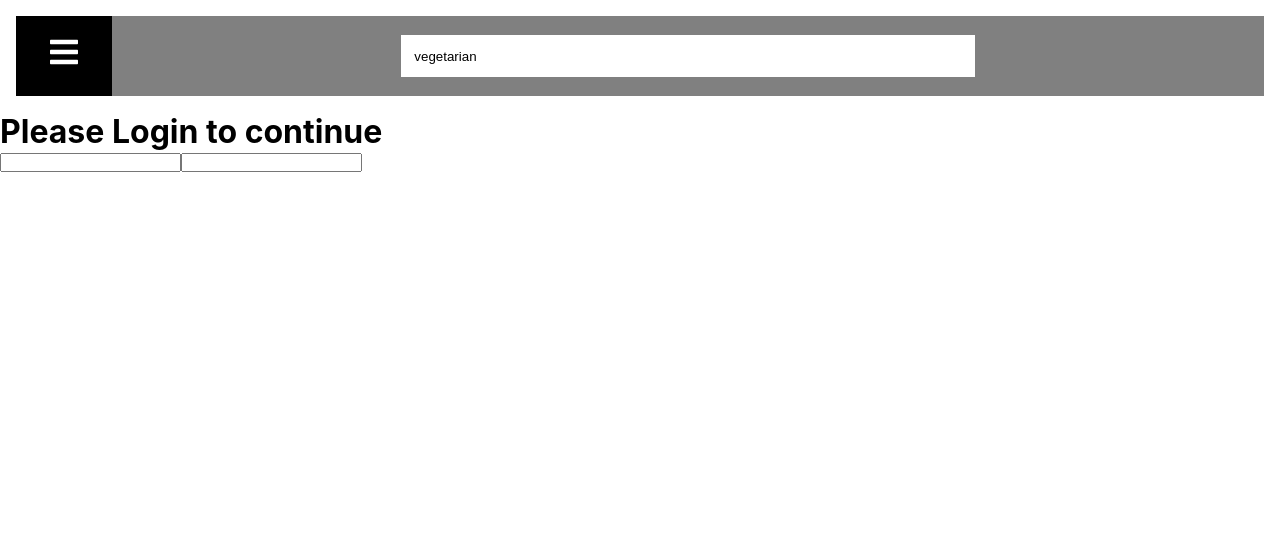
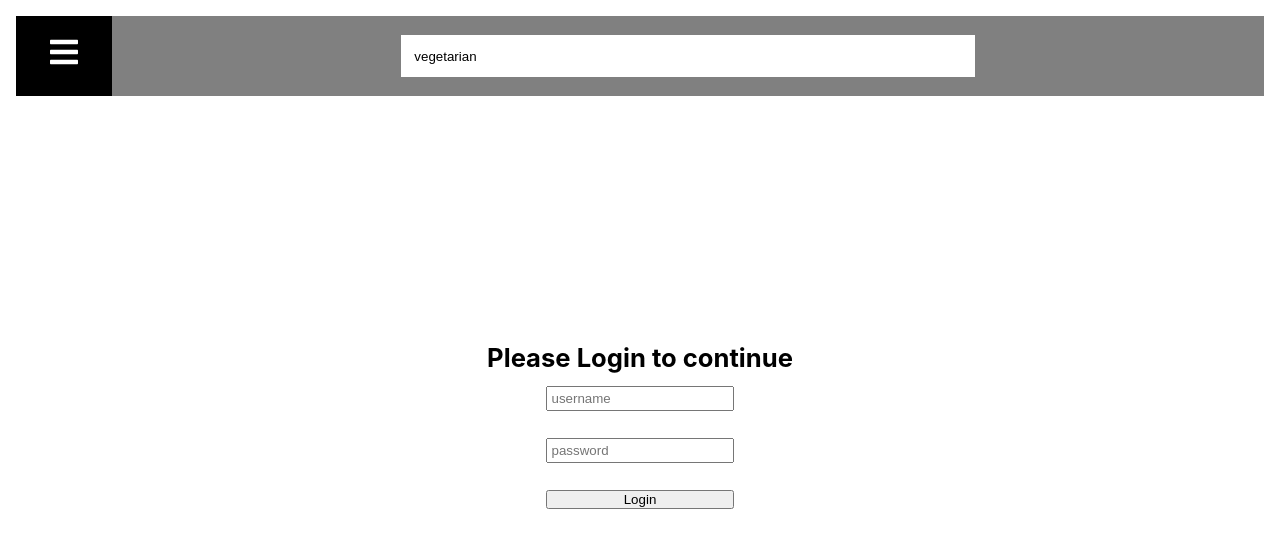
Before and after one commit to ZsuzsaMano/YourRecipes, a React (Create React App) app: page /login in a window 1280 px wide. Shown: the top 548 px of the page. Built offline with nearby package versions, Linux system fonts and the light colour scheme; no server answers.

Commit message:
login styleing

```diff
--- a/src/pages/Login.js
+++ b/src/pages/Login.js
@@ -2,11 +2,12 @@ import React from 'react';
 
 const Login = () =>{
   return(
-    <div>
-    <h1>Please Login to continue</h1>
-    <form action="">
-    <input type="text"/>
-    <input type="email"/>
+    <div className = "login">
+    <h1>Please Login to continue </h1>
+    <form action="" className='login__form'>
+    <input type="text"  placeholder="username" required/>
+    <input type="password" placeholder="password" required/>
+    <button className="submit">Login</button>
     </form>
     </div>
   )
--- a/src/styles/App.scss
+++ b/src/styles/App.scss
@@ -16,6 +16,7 @@
 @import 'flipBox';
 @import 'displayedRecipe';
 @import 'chatbox';
+@import 'login';
 
 img {
   border-radius: 5px;
--- a/src/styles/chatbox.scss
+++ b/src/styles/chatbox.scss
@@ -25,11 +25,12 @@
   }
 
   &__text {
-    padding: 0.5rem;
+    padding: 0.5rem 0;
   }
 
   &__time {
     color: grey;
     font-size: 0.8rem;
+    text-align: right;
   }
 }
--- /dev/null
+++ b/src/styles/login.scss
@@ -0,0 +1,25 @@
+//main: App.scss
+
+.login {
+  width: clamp(200px, 80%, 400px);
+  margin: auto;
+  height: 80vh;
+  @include flex(center, center, column);
+
+  h1 {
+    font-size: clamp(1rem, 2vw, 2rem);
+  }
+
+  form {
+    height: 150px;
+    @include flex(space-around, center, column);
+  }
+
+  input {
+    padding: 0.2rem;
+  }
+
+  button {
+    width: 100%;
+  }
+}
```
Also changed, not shown: src/styles/App.min.css.
